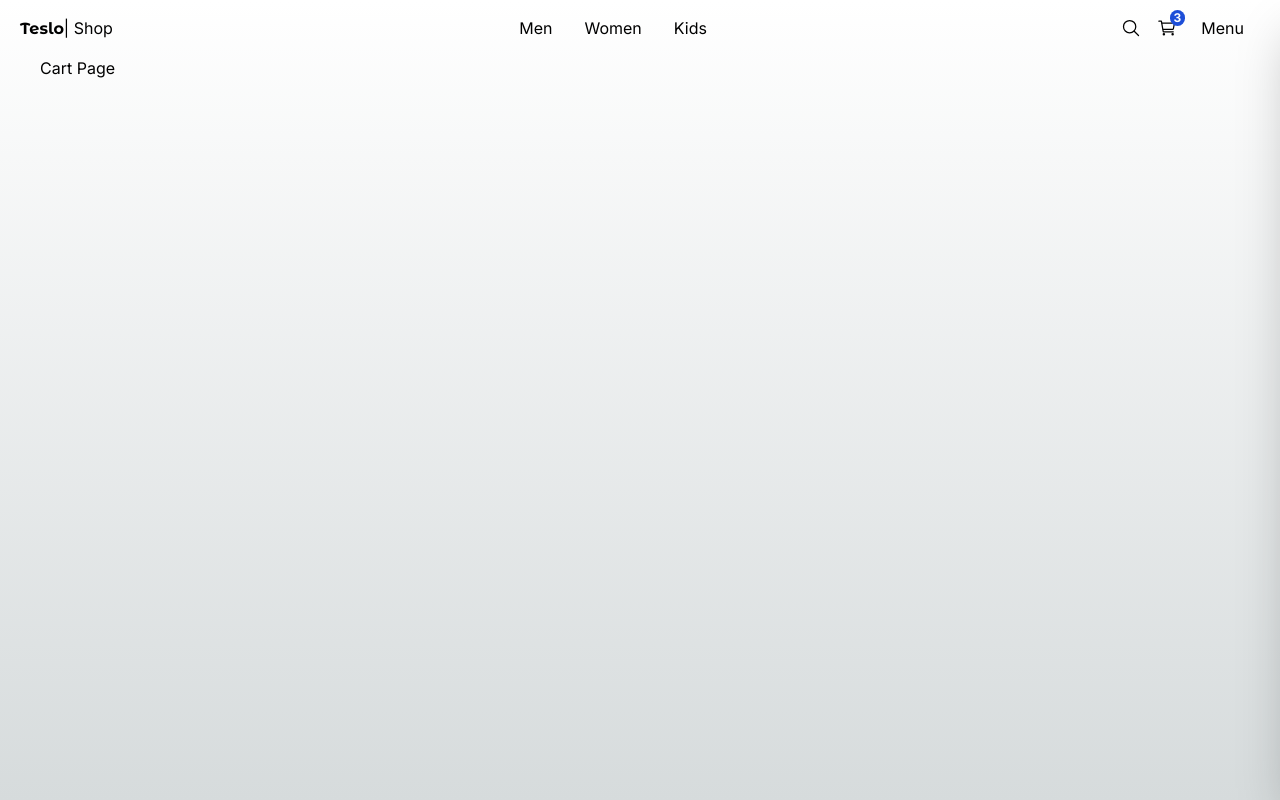
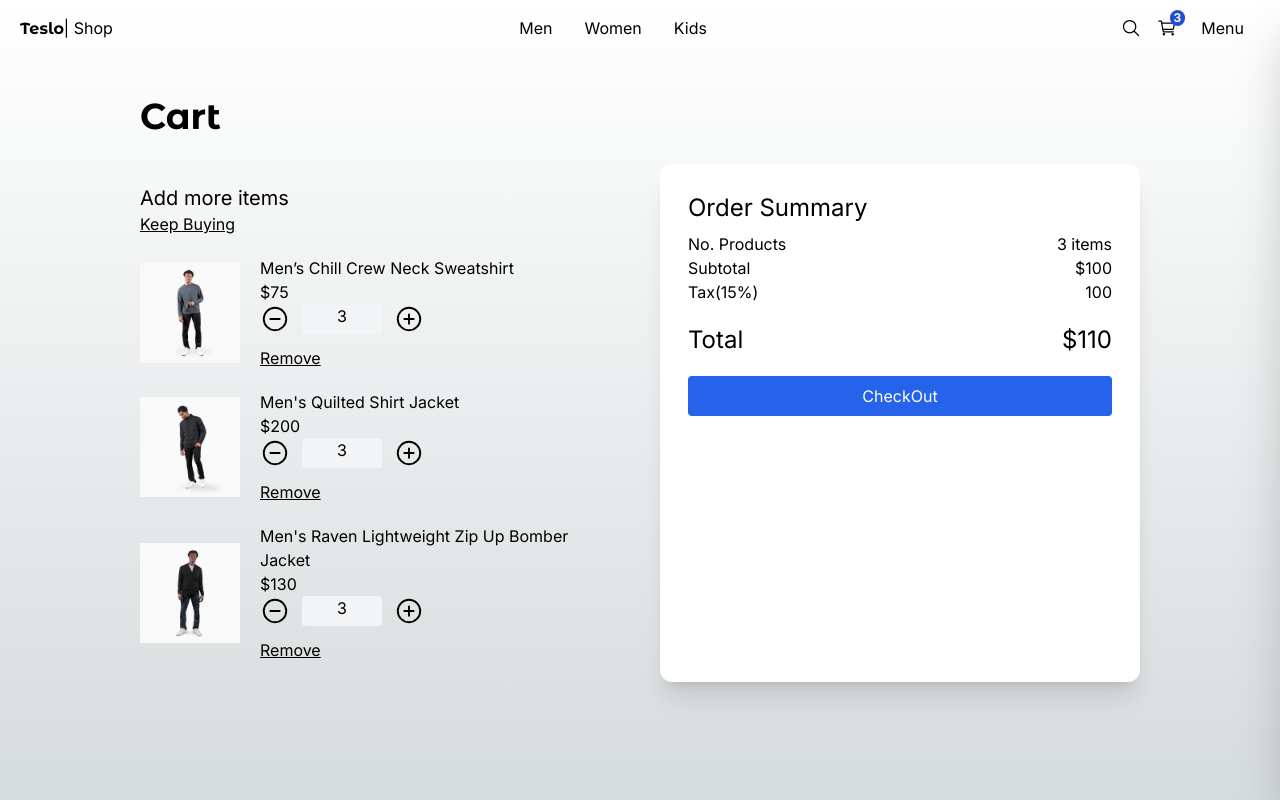
Before and after one commit to GerardoDev25/shop_next-2024-fr, a Next.js app: page /cart in a window 1280 px wide. Built offline with nearby package versions, Linux system fonts and the light colour scheme.

Commit message:
style(dev): :lipstick: cart screem clompleted

```diff
--- a/src/app/(shop)/cart/page.tsx
+++ b/src/app/(shop)/cart/page.tsx
@@ -1,8 +1,85 @@
+import { QuantitySelector } from '@/components/product';
+import { Title } from '@/components/ui';
+import { initialData } from '@/seed/seed';
+import Image from 'next/image';
+import Link from 'next/link';
+
+const productsInCart = [
+  initialData.products[0],
+  initialData.products[1],
+  initialData.products[2],
+];
 
 export default function CartPage() {
   return (
-    <div>
-      <h1>Cart Page</h1>
+    <div className='flex justify-center items-center mb-72 px-10 sm:px-0'>
+      <div className='flex flex-col w-[1000px]'>
+        <Title title='Cart' />
+        <div className='grid grid-cols-1 sm:grid-cols-2 gap-10'>
+          {/* cart */}
+
+          <div className='flex flex-col mt-5 '>
+            <span className='text-xl'>Add more items</span>
+            <Link href='/' className='underline mb-5'>
+              Keep Buying
+            </Link>
+
+            {/* items  */}
+
+            {productsInCart.map((product) => (
+              <div key={product.slug} className='flex mb-5'>
+                <Image
+                  src={`/products/${product.images[0]}`}
+                  width={100}
+                  height={100}
+                  alt={product.title}
+                  style={{
+                    // width: '100px',
+                    // height: '100px',
+                    objectFit: 'contain',
+                    maxWidth: '100%',
+                    height: 'auto',
+                  }}
+                  className='mr-5 rounded'
+                />
+                <div>
+                  <p>{product.title}</p>
+                  <p>${product.price}</p>
+                  <QuantitySelector quantity={3} />
+                  <button className='underline mt-3'>Remove</button>
+                </div>
+              </div>
+            ))}
+          </div>
+
+          {/* checkout */}
+
+          <div className='bg-white rounded-xl shadow-xl p-7'>
+            <h2 className='text-2xl mb-2'>Order Summary</h2>
+            <div className='grid grid-cols-2'>
+              <span>No. Products</span>
+              <span className='text-right'>3 items</span>
+
+              <span>Subtotal</span>
+              <span className='text-right'>$100</span>
+
+              <span>Tax(15%)</span>
+              <span className='text-right'>100</span>
+
+              <span className='mt-5 text-2xl'>Total</span>
+              <span className='mt-5 text-2xl text-right'>$110</span>
+            </div>
+            <div className='mb-2 mt-5 w-full'>
+              <Link
+                className='flex btn-primary justify-center '
+                href='/checkout/address'
+              >
+                CheckOut
+              </Link>
+            </div>
+          </div>
+        </div>
+      </div>
     </div>
   );
 }
```
